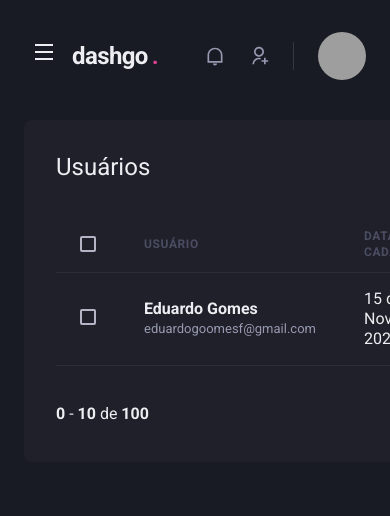
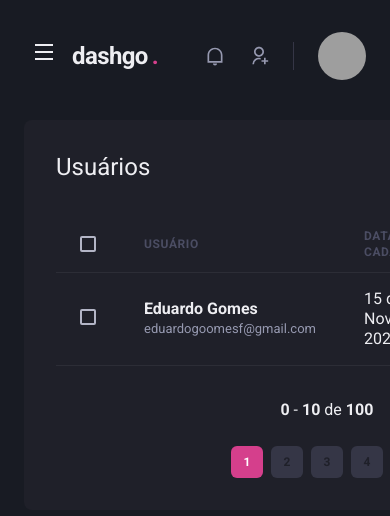
Before and after one commit to eduardogomesf/dashgo, a Next.js app: page /users in a window 390 px wide. Shown: the top 516 px of the page. Built offline with nearby package versions, Linux system fonts and the light colour scheme; grey boxes are pictures that could not be loaded.

Commit message:
feat: make Pagination responsive

```diff
--- a/src/components/Pagination/index.tsx
+++ b/src/components/Pagination/index.tsx
@@ -4,7 +4,7 @@ import { PaginationButton } from './PaginationButton'
 export function Pagination () {
   return (
     <Stack
-      direction='row'
+      direction={['column', 'row']}
       mt='8'
       justify='space-between'
       align={'center'}
```
